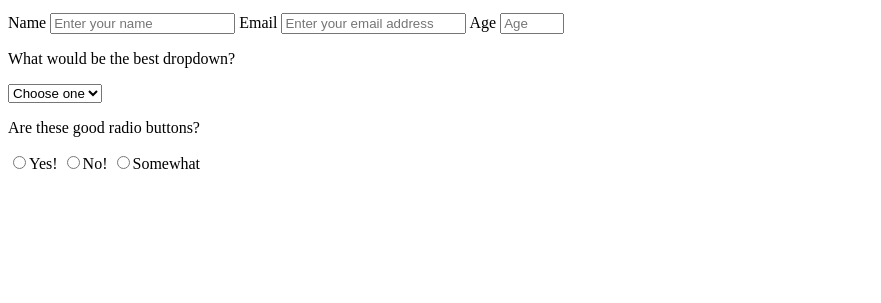
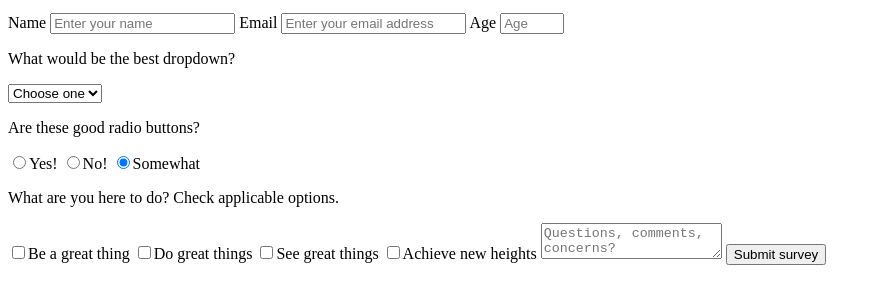
Before and after one commit to TJGit11/survey-form, a plain HTML site: page index.html in a window 1280 px wide. Shown: the part 101-404 px from the top of the page, without its empty margins (0-881 px from the left). Drawn offline with Linux system fonts and the light colour scheme.

Commit message:
passes tests without styling

```diff
--- a/index.html
+++ b/index.html
@@ -30,10 +30,29 @@
       <option> Option 4</option>
       <option> Option 5</option>
     </select>
+
   <p>Are these good radio buttons?</p>
-  <input type="radio" value="yes">Yes!</input>
-  <input type="radio" value="no">No!</input>
-  <input type="radio" value="somewhat">Somewhat</input>
+  <label>
+    <input type="radio" value="yes" name="goodbuttons">Yes!</input>
+  </label>
+
+  <label>
+    <input type="radio" value="no" name="goodbuttons">No!</input>
+  </label>
+
+  <label>
+    <input type="radio" value="somewhat" name="goodbuttons" checked>Somewhat</input>
+  </label>
+
+<p>What are you here to do? Check applicable options.</p>
+  <input type="checkbox" name="checkquestion" value="be">Be a great thing</input>
+  <input type="checkbox" name="checkquestion" value="do">Do great things</input>
+  <input type="checkbox" name="checkquestion" value="see">See great things</input>
+  <input type="checkbox" name="checkquestion" value="achieve">Achieve new heights</input>
+
+  <textarea id="comments" placeholder="Questions, comments, concerns?"></textarea>
+
+  <button id="submit" type="submit">Submit survey</button>
 
 
 
```
